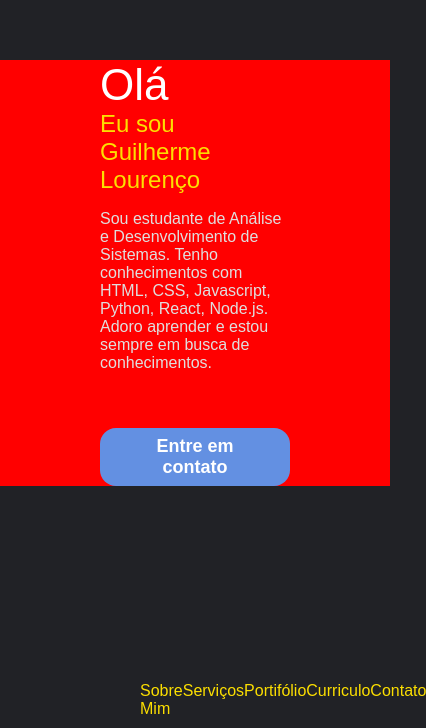
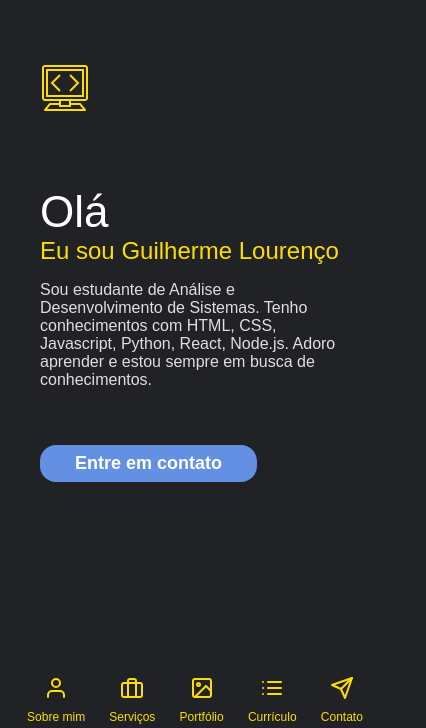
Before and after one commit to gsilvalourenco/portifolio, a plain HTML site: page index.html in a window 390 px wide. Shown: the part 117-845 px from the top of the page, 426 px wide, since content can reach past the window. Drawn offline with nearby package versions, Linux system fonts and the light colour scheme.

Commit message:
Responsividade do header

```diff
--- a/index.html
+++ b/index.html
@@ -5,12 +5,14 @@
     <meta charset="UTF-8">
     <meta name="viewport" content="width=device-width, initial-scale=1.0">
     <link rel="stylesheet" href="style.css">
+    <script src="https://unpkg.com/feather-icons"></script>
     <title>Guilherme Lourenço</title>
 </head>
 
 <body>
     <header>
         <div class="container">
+            <img src="./assets/logo.png" alt="logo">
             <h1>Olá</h1>
             <h2>Eu sou Guilherme Lourenço</h2>
             <P>
@@ -24,17 +26,22 @@
     <nav>
         <img src="./assets/logo.png" alt="logo">
         <ul>
-            <a href="#sobremim">Sobre Mim</a>
-            <a href="#servicos">Serviços</a>
-            <a href="#portifolio">Portifólio</a>
-            <a href="#curriculo">Curriculo</a>
-            <a href="#contato">Contato</a>
+            <a href=""><i data-feather="user"></i>Sobre mim</a>
+            <a href=""><i data-feather="briefcase"></i>Serviços</a>
+            <a href=""><i data-feather="image"></i>Portfólio</a>
+            <a href=""><i data-feather="list"></i>Currículo</a>
+            <a href=""><i data-feather="send"></i>Contato</a>
         </ul>
     </nav>
 
     <section>
         oii
     </section>
+
+
+    <script>
+        feather.replace()
+    </script>
 </body>
 
 </html>
--- a/style.css
+++ b/style.css
@@ -69,6 +69,10 @@ header .container {
     height: fit-content;
 }
 
+header .container img {
+    display: none;
+}
+
 header .container button {
     margin-top: 40px;
 }
@@ -98,7 +102,10 @@ nav ul a {
     font: 24px;
     color: var(--yellow);
     text-decoration: none;
+}
 
+nav ul a svg {
+    display: none;
 }
 
 section {
@@ -108,22 +115,62 @@ section {
 
 /*  Responsividade   */
 
+@media (max-width: 1000px) {
+    header .container {
+        width: 100%;
+    }
+
+    nav ul a {
+        font-size: 18px;
+    }
+
+    nav {
+        padding: 0 30px;
+    }
+}
 
 /*  tablet  */
 @media (max-width: 767px) {
-    header .container {
-        background: red;
-        width: 100%;
+
+    header .container img {
+        display: inline;
+        margin-bottom: 70px;
+    }
+
+    nav {
+        padding: 0 30px;
     }
 
     nav img {
         display: none;
     }
+
+    nav ul {
+        padding: 0;
+    }
+
+    nav ul a {
+        font-size: 16px;
+    }
 }
 
 /*  celular  */
-@media (min-width: 480px) {
-    header .contaier {
-        background: green;
+@media (max-width: 480px) {
+    header .container {
+        padding: 0 40px
+    }
+
+    nav {
+        padding: 0 15px;
+    }
+
+    nav ul a {
+        font-size: 12px;
+
+    }
+
+    nav ul a svg {
+        display: block;
+        margin: 0 auto 10px;
     }
 }
```
